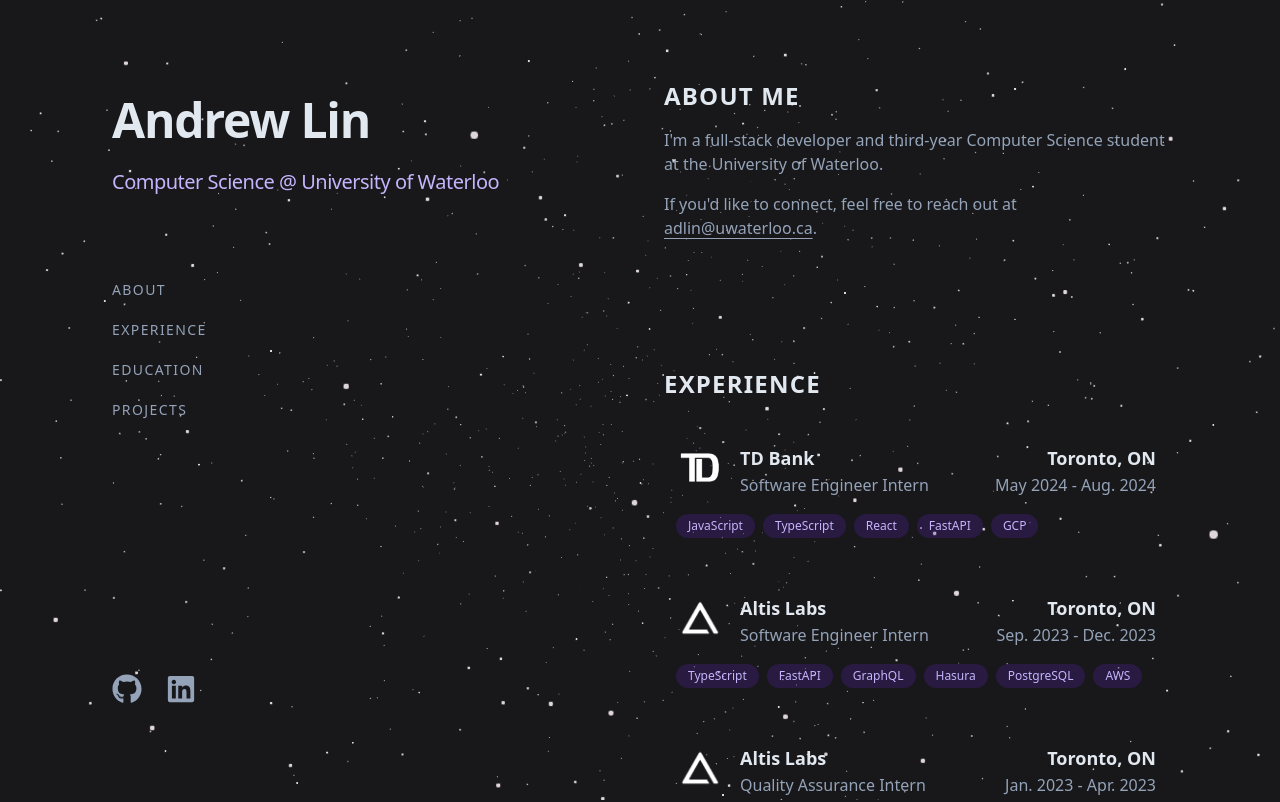
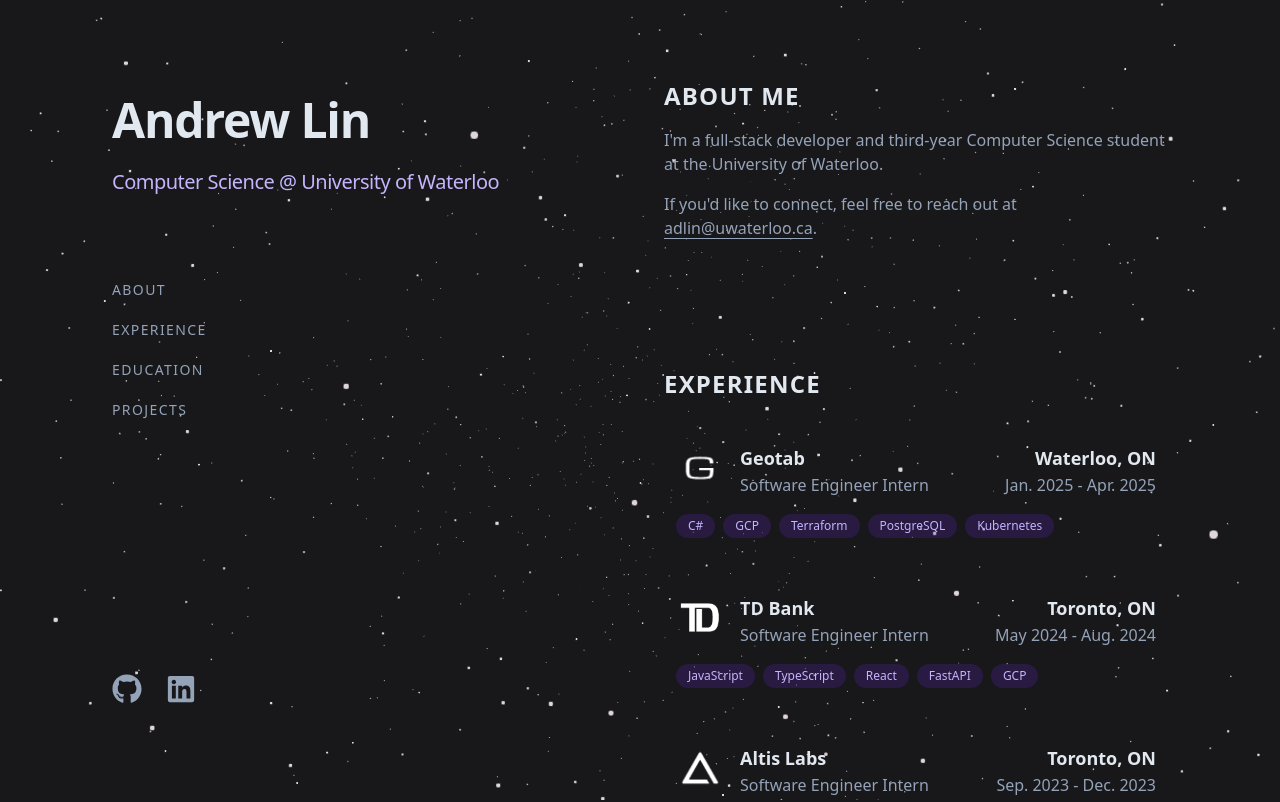
Before and after one commit to 3andrew/personal-website-v2, a Next.js app: page / in a window 1280 px wide. Shown: the top 802 px of the page. Built offline with nearby package versions, Linux system fonts and the light colour scheme.

Commit message:
update jobs

```diff
--- a/src/components/Content.jsx
+++ b/src/components/Content.jsx
@@ -13,6 +13,15 @@
 
             <section id="experience" className="py-16">
                 <h2 className="font-bold text-xl sm:text-2xl uppercase tracking-wider text-slate-200">Experience</h2>
+                <JobCard
+                    imagePath="/geotab.png"
+                    companyName="Geotab"
+                    position="Software Engineer Intern"
+                    location="Waterloo, ON"
+                    duration="Jan. 2025 - Apr. 2025"
+                    tags={['C#', 'GCP', 'Terraform', 'PostgreSQL', 'Kubernetes']}
+                    url="https://www.geotab.com/"
+                />
                 <JobCard
                     imagePath="/td.png"
                     companyName="TD Bank"
```
Also changed, not shown: public/geotab.png (added).
